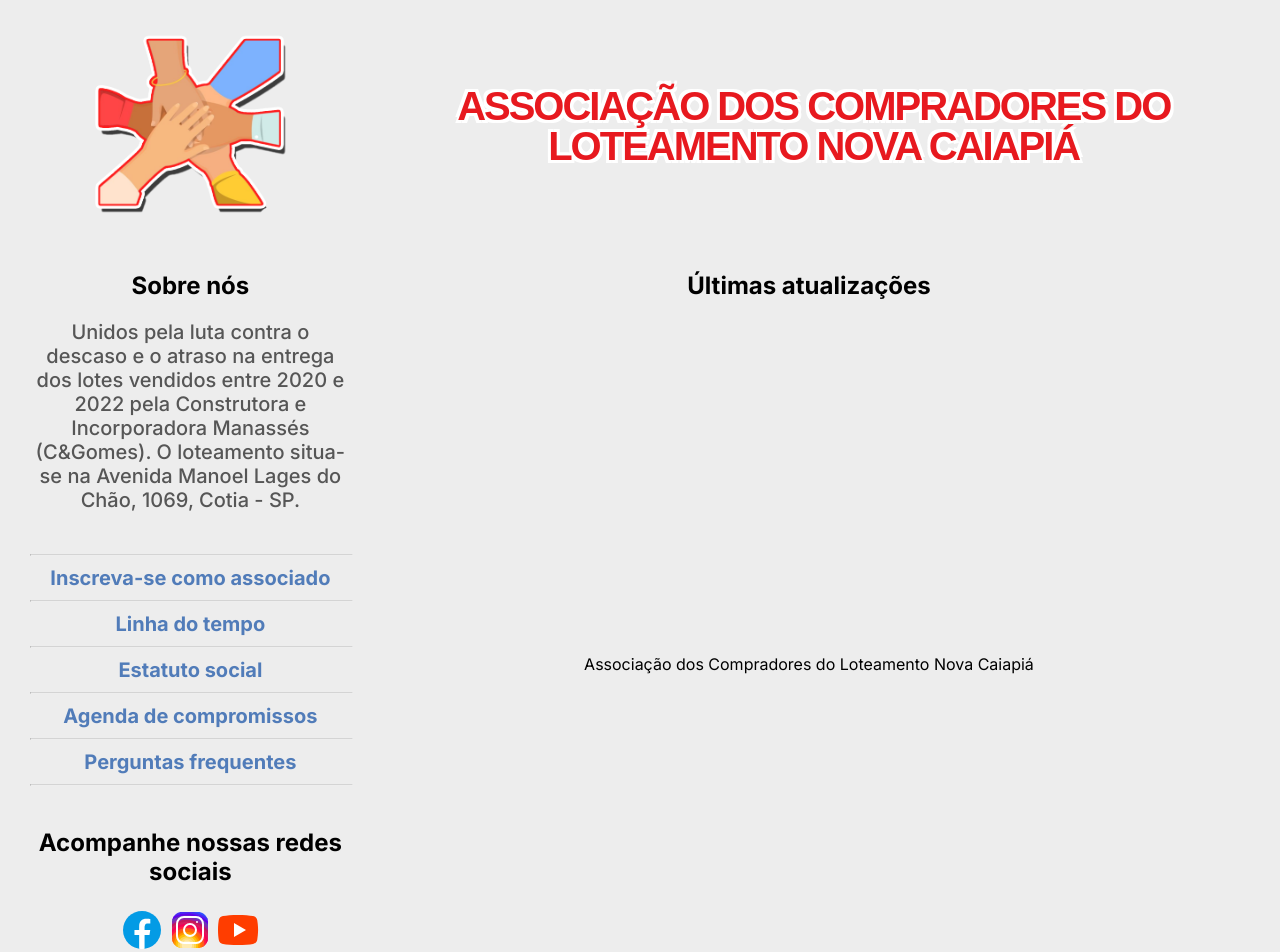
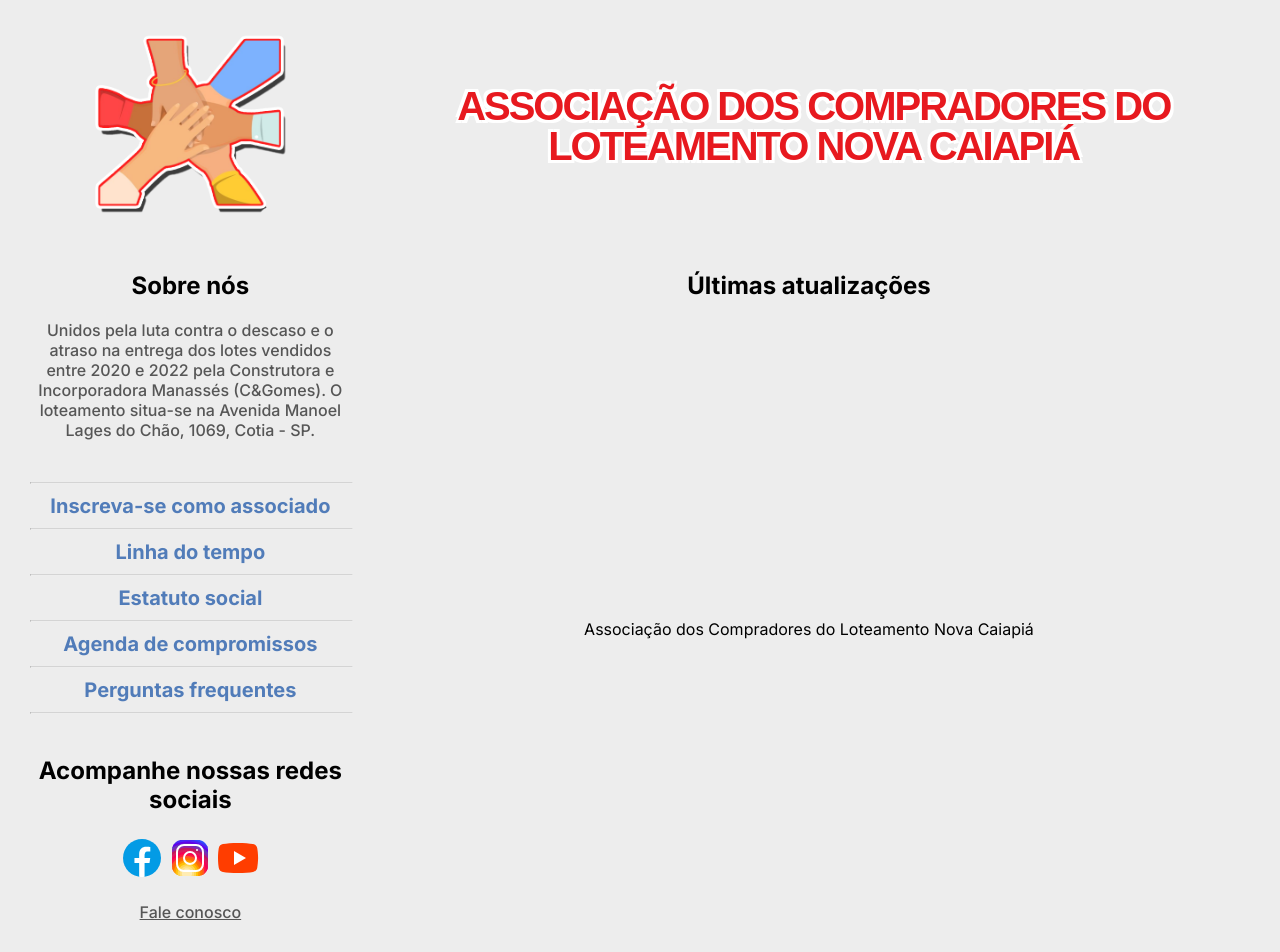
Before and after one commit to nathborges/associacao-nova-caiapia, a Vue app: page / in a window 1280 px wide. Shown: the top 952 px of the page. Built offline with nearby package versions, Linux system fonts and the light colour scheme; a web font is replaced by a local one.

Commit message:
fix: font

```diff
--- a/src/App.vue
+++ b/src/App.vue
@@ -144,11 +144,11 @@ p {
   font-family: "Inter";
   font-weight: 500;
   color: var(--main-text-color);
-  font-size: 20px;
+  font-size: 16px;
 }
 
 .social-media-text {
-  font-size: 15px;
+  font-size: 16px;
   text-decoration: underline;
 }
 
```
